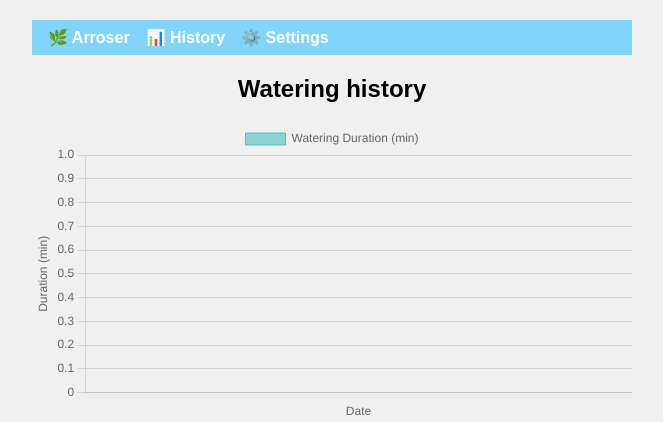
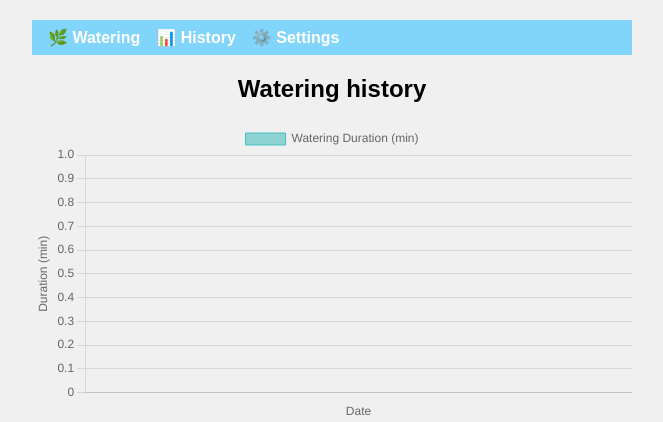
Before and after one commit to vincent-ledu/arrosage, a Flask app: page /history in a window 1280 px wide. Shown: the top 422 px of the page, without its empty margins (308-971 px from the left). Run offline with Flask 3, Linux system fonts and the light colour scheme; data that the repository does not hold is empty; parts of the project's set-up code (start-up, migrations or seed data) failed here and were passed over.

Commit message:
fix babel

```diff
--- a/app/templates/base.html
+++ b/app/templates/base.html
@@ -18,7 +18,7 @@
   <body>
     <nav>
       <ul>
-        <li><a href="/">🌿 Arroser</a></li>
+        <li><a href="/">🌿 {{ _('Watering') }}</a></li>
         <li><a href="/history">📊 {{ _('History') }}</a></li>
         <li><a href="/settings">⚙️ {{ _('Settings') }}</a></li>
       </ul>
```
